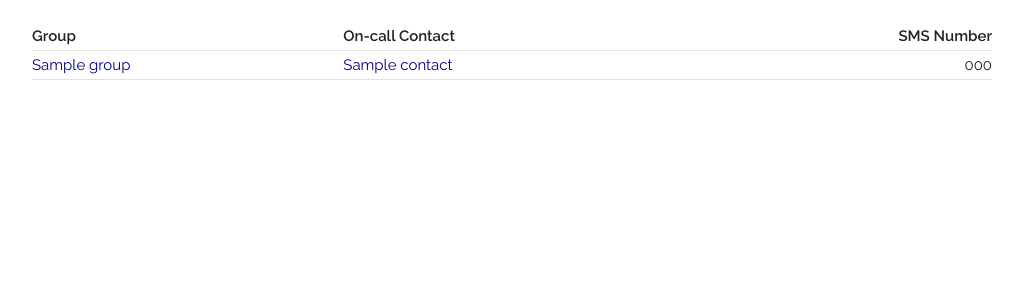
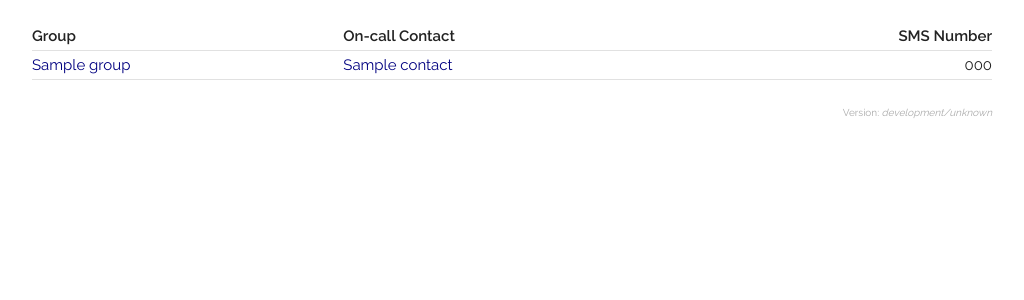
Before and after one commit to mludvig/thialfi, a Django app: page / in a window 1280 px wide. Shown: the part 216-516 px from the top of the page, without its empty margins (128-1152 px from the left). Run offline with Django 3.2, Linux system fonts and the light colour scheme; tables that the repository leaves empty hold one stand-in row (values such as "Sample post"); some libraries are stand-ins or nearby versions.

Commit message:
Create templates/_gitrev.txt

```diff
--- a/doc_root/static/css/thialfi.css
+++ b/doc_root/static/css/thialfi.css
@@ -11,6 +11,12 @@ h3 {
     letter-spacing: 0.2rem;
     font-weight: 600;
     text-transform: uppercase;
+}
+
+h4 {
+    font-size: 1.2rem;
+    letter-spacing: 0.2rem;
+    font-weight: 400;
 }
 
 a {
@@ -74,6 +80,12 @@ table.message-detail tr td.label {
     padding: 2rem 0;
 }
 
+.footer-version {
+    font-size: 1rem;
+    color: #aaa;
+    text-align: right;
+}
+
 pre.message-body {
     overflow: auto;
     color: #777;
--- a/templates/_base.html
+++ b/templates/_base.html
@@ -47,6 +47,7 @@
 </div>
 {% endblock %}
 {% block contentfull %}{% endblock %}
+<p class="footer-version">Version: <em>{% include "_gitrev.txt" %}</em></p>
 </div>
 </body>
 </html>
--- /dev/null
+++ b/templates/_gitrev.txt
@@ -0,0 +1 @@
+development/unknown
```
